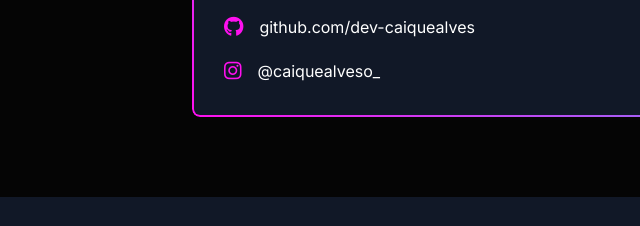
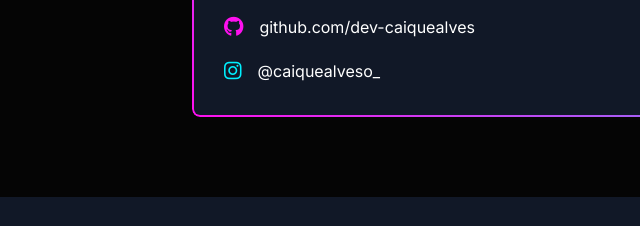
Before and after one commit to dev-caiquealves/portifolio, a plain HTML site: page index.html in a window 1280 px wide. Shown: the part 2875-3101 px from the top of the page, 0-640 px from the left. Drawn offline with nearby package versions, Linux system fonts and the light colour scheme.

Commit message:
bluecolor

```diff
--- a/index.html
+++ b/index.html
@@ -558,7 +558,7 @@
                     </a>
                 </li>
                 <li class="flex items-center">
-                    <i class="fab fa-instagram text-secondary mr-4 text-xl"></i>
+                    <i class="fab fa-instagram text-accent mr-4 text-xl"></i>
                     <a href="https://www.instagram.com/caiquealveso_" target="_blank" class="hover:underline">
                         @caiquealveso_
                     </a>
```
